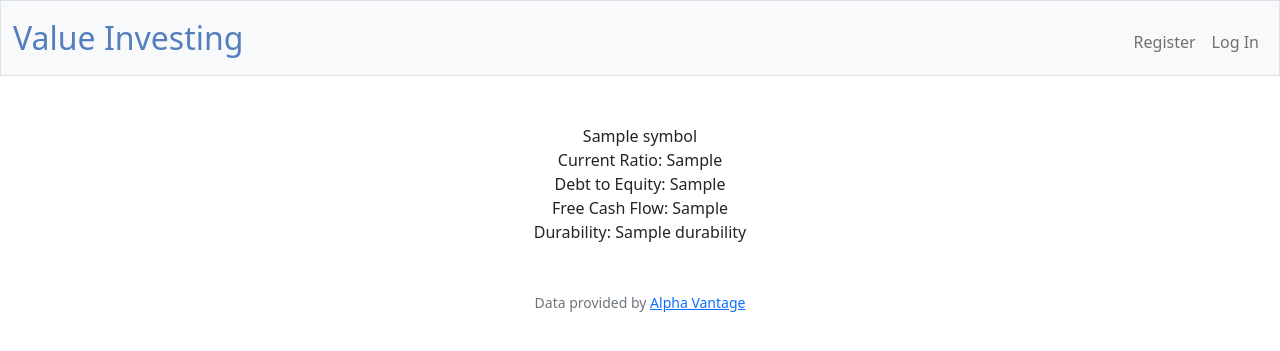
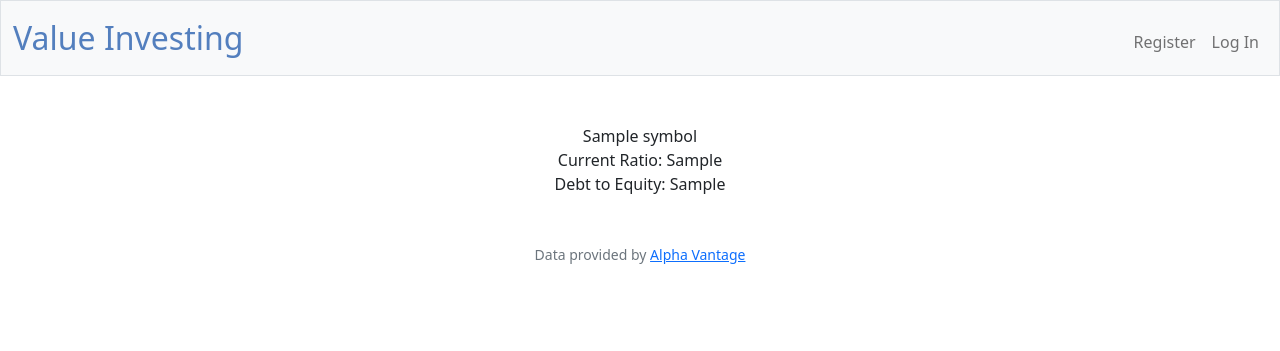
Before and after one commit to erwsmith/value_investing, a Flask app: template templates/evaluated.html in a window 1280 px wide. Shown: the top 351 px of the page. Run offline with Flask 2, Linux system fonts and the light colour scheme; the template is opened without the code that fills it: most values are stand-ins (such as "Sample title", 1, 10 or a date in 2020); parts of the project's set-up code (start-up, migrations or seed data) failed here and were passed over; some libraries are stand-ins or nearby versions.

Commit message:
commented out some unused calls

```diff
--- a/templates/evaluated.html
+++ b/templates/evaluated.html
@@ -10,8 +10,8 @@
     <div>{{ symbol }}</div>
     <div>Current Ratio: {{ currentRatio }}</div>
     <div>Debt to Equity: {{ debtToEquity }}</div>
-    <div>Free Cash Flow: {{ freeCashFlow }}</div>
-    <div>Durability: {{ durability }}</div>
+    <!-- <div>Free Cash Flow: {{ freeCashFlow }}</div> -->
+    <!-- <div>Durability: {{ durability }}</div> -->
 
     <!-- <div>Book Value per Share: {{ bookValuePerShare }}</div> -->
     <!-- <div>Return on Invested Capital: {{ roic }}</div> -->
```
